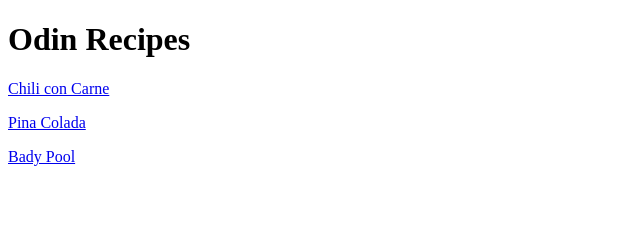
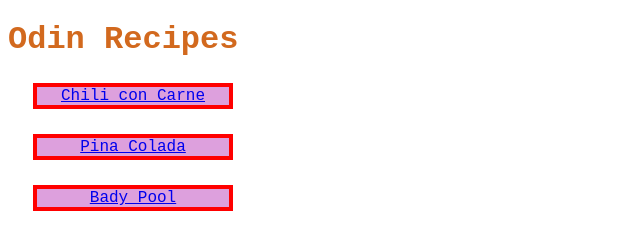
Before and after one commit to LeonMint2012/odin-recipes, a plain HTML site: page index.html in a window 1280 px wide. Shown: the whole page, without its empty margins (0-640 px from the left). Drawn offline with Linux system fonts and the light colour scheme.

Commit message:
rework index.html margin added and color for testing, fix scaling of chili foto

```diff
--- a/index.html
+++ b/index.html
@@ -10,10 +10,12 @@
 </head>
 <body>
 
-    <h1>Odin Recipes</h1>
+    <h1 class="heading">Odin Recipes</h1>
     <!--<img src="images/chef-boyardee.jpg" width="600" height="300"> -->
-    <p><a href="recipes/chili.html">Chili con Carne</a></p>
-    <p><a href="recipes/pinacolada.html">Pina Colada</a></p>
-    <p><a href="recipes/BadyPool.html">Bady Pool</a></p>
+    <div class="rezeptlink">
+        <p class="child"><a href="recipes/chili.html">Chili con Carne</a></p>
+        <p class="child"><a href="recipes/pinacolada.html">Pina Colada</a></p>
+        <p class="child"><a href="recipes/BadyPool.html">Bady Pool</a></p>
+    </div>
 </body>
 </html>
--- a/styles.css
+++ b/styles.css
@@ -0,0 +1,18 @@
+* {
+    font-family: 'Courier New', Courier, monospace;
+}
+
+.heading {
+    color: chocolate;
+
+
+}
+
+.rezeptlink .child {
+    margin: 25px;
+    border: 4px solid red;
+    width: 200px;
+    box-sizing: border-box;
+    text-align: center;
+    background-color: plum;
+}
```
Also changed, not shown: recipes/chili.html (+1 -1 lines).
